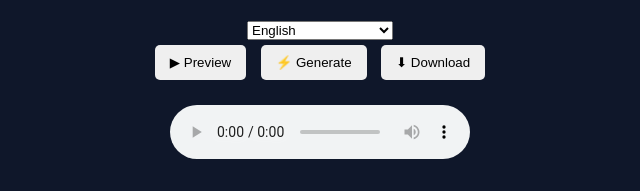
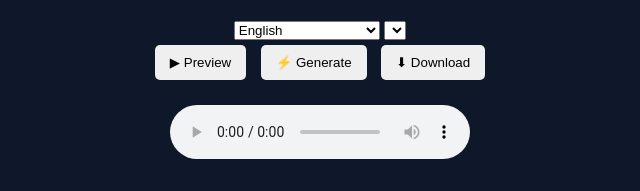
Before and after one commit to jaatji261019-alt/voxify-ai, a website: page index.html in a window 1280 px wide. Shown: the part 292-483 px from the top of the page, 320-960 px from the left. Drawn offline with Linux system fonts and the light colour scheme.

Commit message:
Update index.html

```diff
--- a/index.html
+++ b/index.html
@@ -38,6 +38,7 @@
   <option value="zh-cn">Chinese (Simplified)</option>
   <option value="zh-tw">Chinese (Traditional)</option>
 </select>
+    <select id="voiceSelect"></select>
     <div class="controls">
       <button onclick="preview()">▶ Preview</button>
       <button onclick="generate()">⚡ Generate</button>
```
